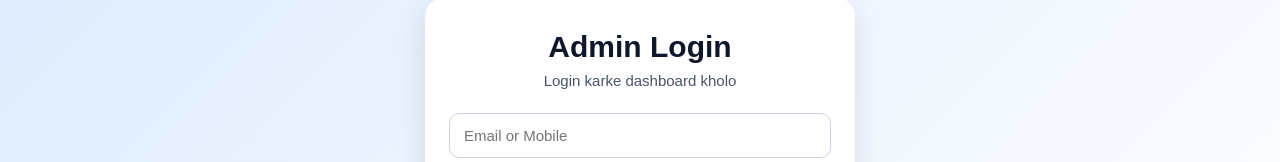
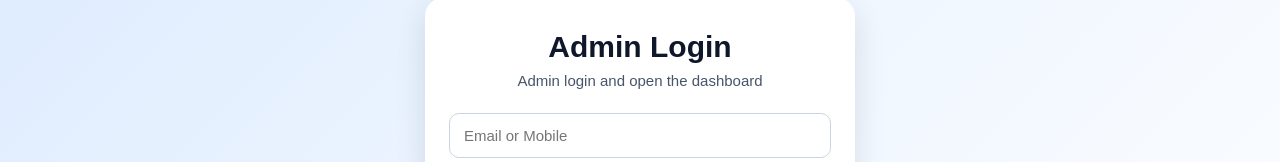
Before and after one commit to klamudintts35/library-real-project, a React app in the folder frontend/: page /login in a window 1280 px wide. Shown: the part 217-379 px from the top of the page. Built offline with nearby package versions, Linux system fonts and the light colour scheme; the HTML template or start-up script is replaced by a standard one.

Commit message:
Update Login.jsx

```diff
--- a/frontend/src/pages/Login/Login.jsx
+++ b/frontend/src/pages/Login/Login.jsx
@@ -50,7 +50,7 @@ const Login = () => {
     <div className="login-page">
       <div className="login-card">
         <h1 className="login-title">Admin Login</h1>
-        <p className="login-subtitle">Login karke dashboard kholo</p>
+        <p className="login-subtitle">Admin login and open the dashboard</p>
 
         <form className="login-form" onSubmit={handleSubmit}>
           <input
```
